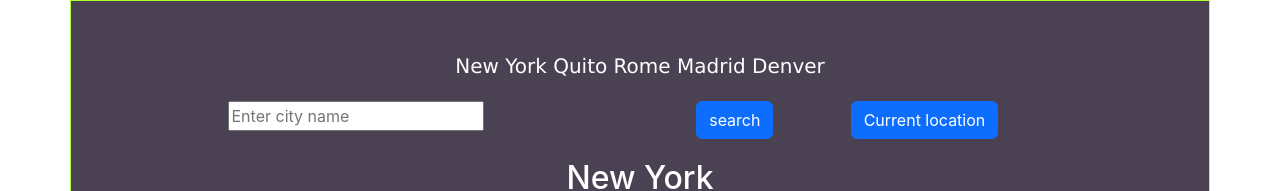
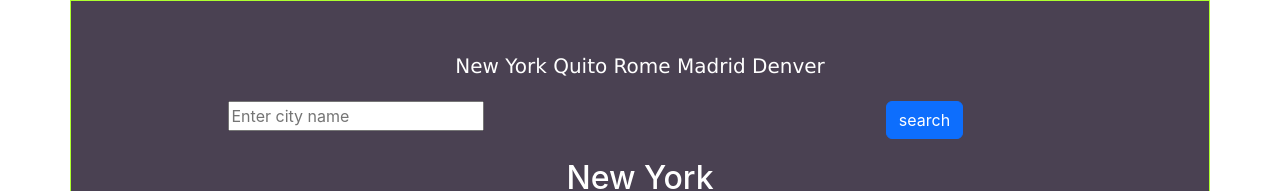
Before and after one commit to stephaniemv9/testing-my-app, a React (Create React App) app: page / in a window 1280 px wide. Shown: the top 191 px of the page. Built offline with nearby package versions, Linux system fonts and the light colour scheme.

Commit message:
updated app.js

```diff
--- a/src/App.js
+++ b/src/App.js
@@ -12,7 +12,7 @@ function App() {
           <span>Denver </span>
         </header>
 
-        <div className="search-bar">
+        <div className="search">
           <form>
             <div className="row">
               <div className="col-6">
@@ -22,17 +22,13 @@ function App() {
                   autoComplete="off"
                 ></input>
               </div>
-              <div className="col-2">
+
+              <div className="col-6">
                 <input
                   type="submit"
                   className="btn btn-primary"
                   value="search"
                 ></input>
-              </div>
-              <div className="col-2">
-                <button className="float-left btn btn-primary">
-                  Current location
-                </button>
               </div>
             </div>
           </form>
```
